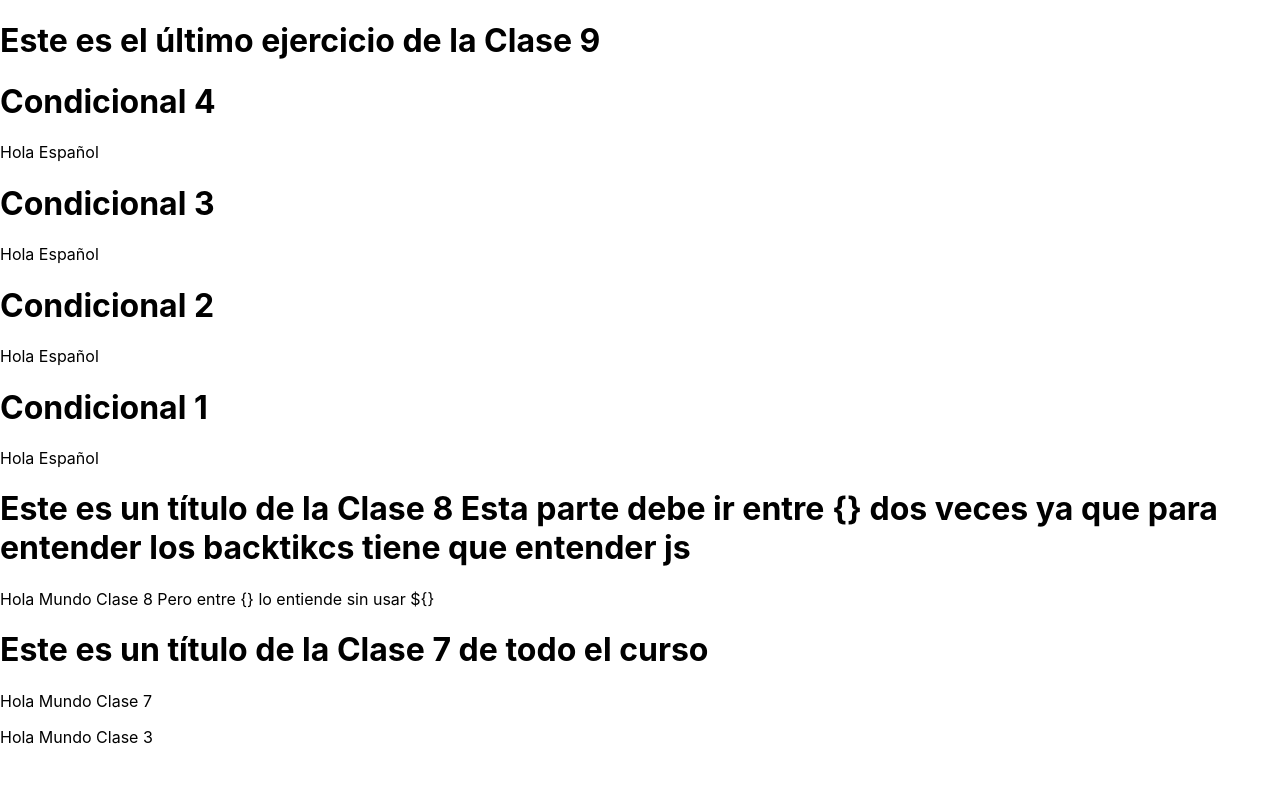
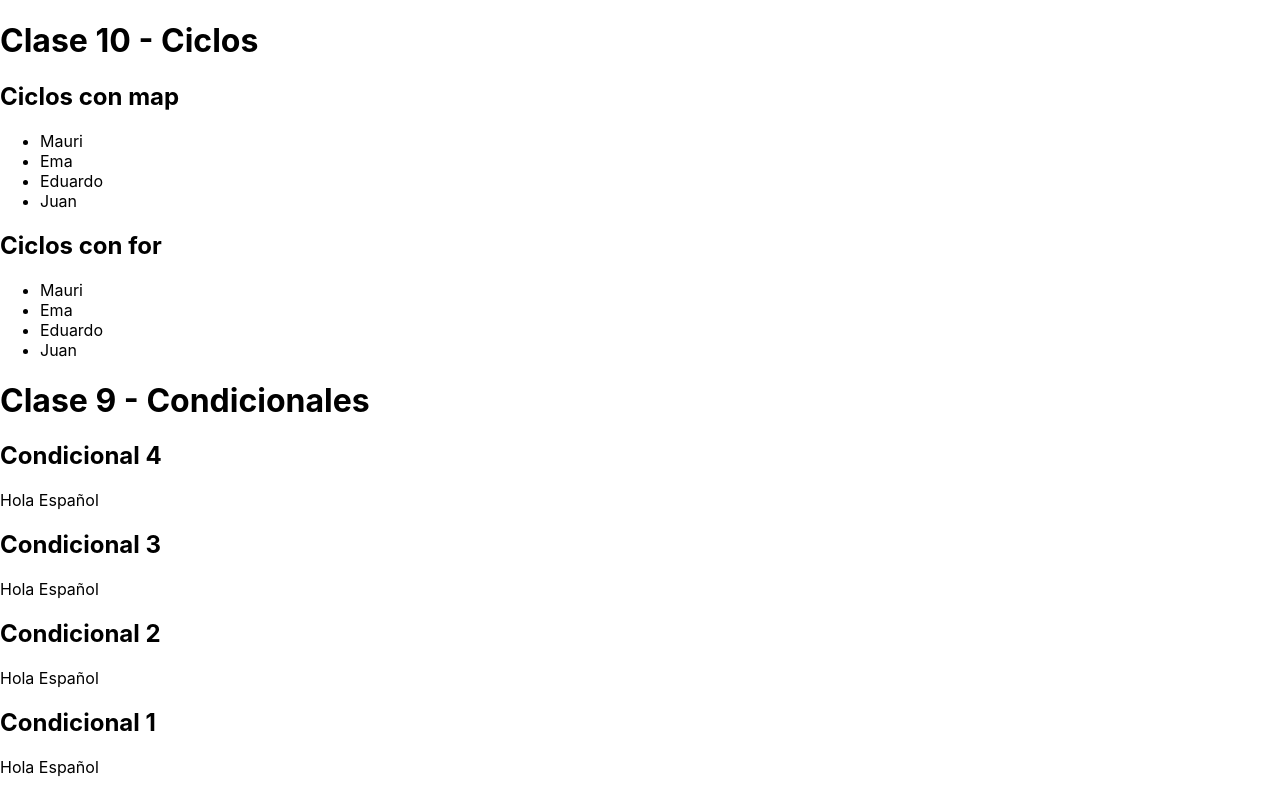
Before and after one commit to MauricioBelforte/curso-profesional-de-react-codigofacilito-legado, a React (Create React App) app: page / in a window 1280 px wide. Shown: the top 800 px of the page. Built offline with nearby package versions, Linux system fonts and the light colour scheme.

Commit message:
Clase 10 de ciclos finalizada

```diff
--- a/src/App.js
+++ b/src/App.js
@@ -7,13 +7,16 @@ import { SaludoCondicional1Clase9 } from './modulo2-JSX-Templates/clase5/Compone
 import { SaludoCondicional2Clase9 } from './modulo2-JSX-Templates/clase5/ComponenteSaludoCondicional2Clase9';
 import { SaludoCondicional3Clase9 } from './modulo2-JSX-Templates/clase5/ComponenteSaludoCondicional3Clase9';
 import { SaludoCondicional4Clase9 } from './modulo2-JSX-Templates/clase5/ComponenteSaludoCondicional4Clase9';
-
+import { NombresClase10 } from './modulo2-JSX-Templates/clase6/ComponenteNombres';
+import { Nombres2Clase10 } from './modulo2-JSX-Templates/clase6/ComponenteNombres2';
 
 function App() {
 
   return (
 
     <div>
+      <Nombres2Clase10 />
+      <NombresClase10 />
       <SaludoCondicional4Clase9 />
       <SaludoCondicional3Clase9 />
       <SaludoCondicional2Clase9 />
--- a/src/modulo2-JSX-Templates/clase5/ComponenteSaludoCondicional1Clase9.jsx
+++ b/src/modulo2-JSX-Templates/clase5/ComponenteSaludoCondicional1Clase9.jsx
@@ -13,7 +13,7 @@ const SaludoCondicional1Clase9 = ()=>{
 
     return (
     <div>
-        <h1>Condicional 1</h1>
+        <h2>Condicional 1</h2>
         <SaludarEnIdiomas idioma="es" />
     </div>
     )
--- a/src/modulo2-JSX-Templates/clase5/ComponenteSaludoCondicional2Clase9.jsx
+++ b/src/modulo2-JSX-Templates/clase5/ComponenteSaludoCondicional2Clase9.jsx
@@ -16,7 +16,7 @@ const SaludoCondicional2Clase9 = ()=>{
     const nombre= 'Condicional 2'
     return (
     <div>
-        <h1>{nombre}</h1>
+        <h2>{nombre}</h2>
         <SaludarEnIdiomas idioma="es" />
     </div>
     )
--- a/src/modulo2-JSX-Templates/clase5/ComponenteSaludoCondicional3Clase9.jsx
+++ b/src/modulo2-JSX-Templates/clase5/ComponenteSaludoCondicional3Clase9.jsx
@@ -7,7 +7,7 @@ const SaludoCondicional3Clase9 = ()=>{
     const nombre= 'Condicional 3'
     return (
     <div>
-        <h1>{nombre}</h1>
+        <h2>{nombre}</h2>
         {
             idioma==="es" && <p>Hola Español</p>
         }
--- a/src/modulo2-JSX-Templates/clase5/ComponenteSaludoCondicional4Clase9.jsx
+++ b/src/modulo2-JSX-Templates/clase5/ComponenteSaludoCondicional4Clase9.jsx
@@ -7,8 +7,8 @@ const SaludoCondicional4Clase9 = ()=>{
     const nombre= 'Condicional 4'
     return (
     <div>
-        <h1>Este es el último ejercicio de la Clase 9</h1>
-        <h1>{nombre}</h1>
+        <h1>Clase 9 - Condicionales </h1>
+        <h2>{nombre}</h2>
         {
             idioma==="es" ? <p>Hola Español</p>:<p>Hello English</p>
         }
--- /dev/null
+++ b/src/modulo2-JSX-Templates/clase6/ComponenteNombres.jsx
@@ -0,0 +1,34 @@
+import React from "react";
+
+
+const nombres = [
+    'Mauri',
+    'Ema',
+    'Eduardo',
+    'Juan'
+
+]
+
+function devolverliNombres(){
+    const elementosLista = [];
+    for (let i = 0; i < nombres.length; i++) {
+        elementosLista.push(<li>{nombres[i]}</li>);
+
+    }
+    return elementosLista
+}
+
+const NombresClase10 = ()=>{
+
+    return (
+
+    <div>
+        <h2>Ciclos con for</h2>
+        <ul>{devolverliNombres()}</ul>
+    </div>
+
+    )
+}
+
+
+export { NombresClase10 }
--- /dev/null
+++ b/src/modulo2-JSX-Templates/clase6/ComponenteNombres2.jsx
@@ -0,0 +1,30 @@
+import React from "react";
+
+
+const nombres = [
+    'Mauri',
+    'Ema',
+    'Eduardo',
+    'Juan'
+
+]
+
+
+const Nombres2Clase10 = ()=>{
+
+    return (
+
+    <div>
+        <h1>Clase 10 - Ciclos</h1>
+        <h2>Ciclos con map</h2>
+        <ul>{
+            nombres.map( cadaNombre =>  <li>{cadaNombre}</li>)
+        }</ul>
+
+    </div>
+
+    )
+}
+
+
+export { Nombres2Clase10 }
```
Also changed, not shown: src/modulo1-Introduccion/clase3/clase3-hola-mundo-con-react.md (+19 -1 lines), src/modulo2-JSX-Templates/clase6/clase10-ciclos.md (added, +105 -0 lines), 1 other file (tests, documents, lock files or other folders).
